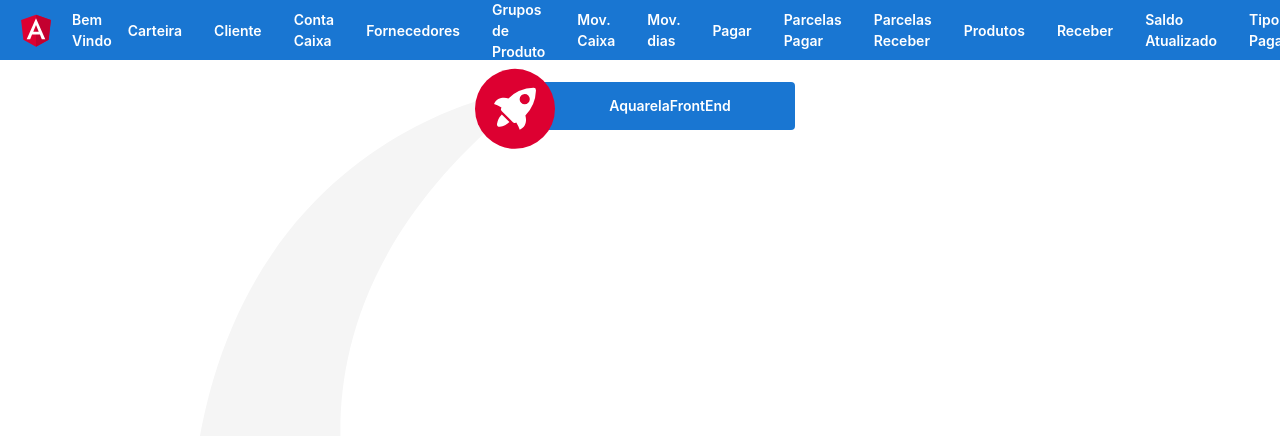
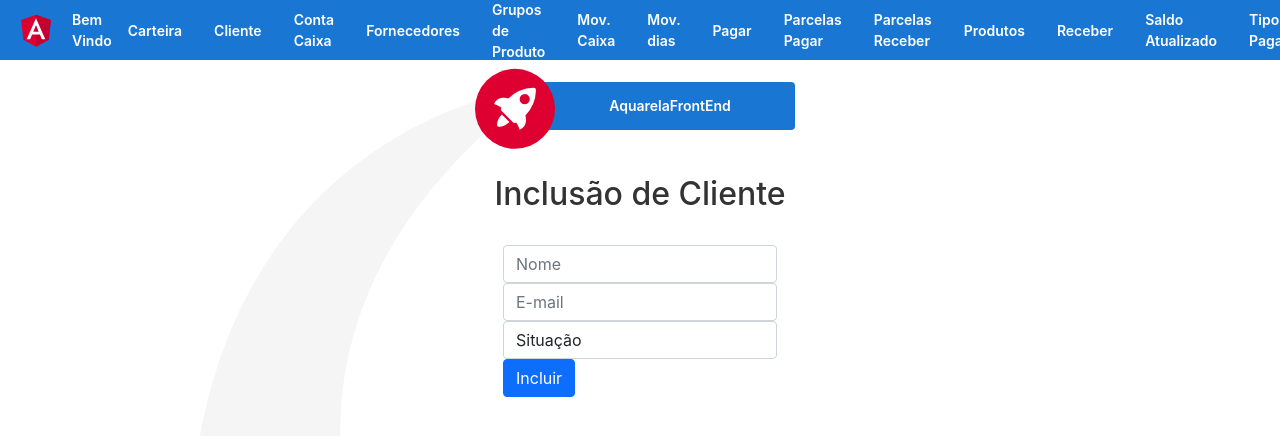
Before and after one commit to SidneyMaldonado/aquarela, an Angular app: page /cliente/incluir in a window 1280 px wide. Before the commit this address led to /. Shown: the top 436 px of the page. Built offline with nearby package versions, Linux system fonts and the light colour scheme.

Commit message:
Cliente incluir

```diff
--- /dev/null
+++ b/src/app/components/cliente-incluir/cliente-incluir.component.html
@@ -0,0 +1,14 @@
+<div class ="notificacao" id="notificacao"></div>
+<div class="container main-content">
+    <h2>Inclusão de Cliente</h2>
+    <form class="form" [formGroup]="form" (submit)="submit()">
+        <input class="form-control" type="text" placeholder="Nome" name="nmCliente" formControlName="nmCliente">
+        <input class="form-control" type="email" placeholder="E-mail" name="nmEmail" formControlName="nmEmail">
+        <select aria-placeholder="Situação" class="form-control" formControlName="dmSituacao" name="dmSituacao">
+            <option value="" disabled selected hidden>Situação</option>
+            <option value="0">Inativo</option>
+            <option value="1">Ativo</option>
+        </select>
+        <input class="btn btn-primary" type="submit" value="Incluir">
+    </form>
+</div>
--- /dev/null
+++ b/src/app/components/cliente-incluir/cliente-incluir.component.ts
@@ -0,0 +1,66 @@
+import { Component, OnInit } from '@angular/core';
+import { FormBuilder, FormGroup, Validators } from '@angular/forms';
+import { Cliente } from 'src/app/entities/cliente';
+import { ClienteService } from 'src/app/services/cliente.service';
+
+@Component({
+  selector: 'app-cliente-incluir',
+  templateUrl: './cliente-incluir.component.html',
+  styleUrls: ['./cliente-incluir.component.css']
+})
+export class ClienteIncluirComponent implements OnInit {
+
+  form: FormGroup = this.formBuilder.group({
+    nmCliente: ['', Validators.required],
+    nmEmail: ['', [Validators.required, Validators.email, Validators.pattern('^[a-z0-9._%+-]+@[a-z0-9.-]+\\.[a-z]{2,4}$')]],
+    dmSituacao: ['', Validators.required]
+  })
+
+
+  constructor(private fornecedorService: ClienteService,
+    public formBuilder: FormBuilder,
+    ) { }
+
+  ngOnInit(): void {
+  }
+
+  showError(msg: string) {
+    const notificacao = document.getElementById("notificacao")
+    if(notificacao) {
+      notificacao.innerHTML = msg
+      notificacao.classList.add("err")
+      notificacao.style.opacity = "1"
+      setTimeout(() => notificacao.style.opacity = "0", 2000)
+    }
+  }
+
+  showSuccess(msg: string) {
+    const notificacao = document.getElementById("notificacao")
+    if(notificacao) {
+      notificacao.innerHTML = msg
+      notificacao.classList.add("success")
+      notificacao.style.opacity = "1"
+      setTimeout(() => notificacao.style.opacity = "0", 2000)
+    }
+  }
+  submit() {
+    if(this.form.valid) {
+      const novoCliente: Cliente = {
+        idCliente: 0,
+        nmCliente: this.form.value.nmCliente,
+        nmEmail: this.form.value.nmEmail,
+        dmSituacao: Boolean(this.form.value.dmSituacao)
+      }
+
+      this.fornecedorService.incluir(novoCliente).subscribe(res => {
+        console.log(res)
+        this.showSuccess("Fornecedor inserido")
+      }, error => {
+        if(error.status == 200) this.showSuccess('Fornecedor inserido')
+        else console.log(error)
+      })
+    } else {
+      this.showError("Dados inválidos!")
+    }
+  }
+}
--- a/src/app/services/cliente.service.ts
+++ b/src/app/services/cliente.service.ts
@@ -8,11 +8,15 @@ import { Cliente } from '../entities/cliente';
 })
 export class ClienteService {
 
-  url = "https://localhost:44332/api/cliente"
+  private apiUrl: string = 'https://localhost:44332/api/cliente'
 
   constructor(private http: HttpClient) {}
 
   getAll(): Observable<Cliente[]>{
-    return this.http.get<Cliente[]>(`${this.url}`)
+    return this.http.get<Cliente[]>(`${this.apiUrl}`)
+  }
+
+  incluir(cliente: Cliente): Observable<Cliente> {
+    return this.http.post<Cliente>(this.apiUrl, cliente)
   }
 }
```
Also changed, not shown: src/app/app-routing.module.ts (+3 -13 lines), src/app/app.module.ts (+7 -2 lines), src/app/components/cliente-incluir/cliente-incluir.component.css (added), 1 other file (tests, documents, lock files or other folders).
